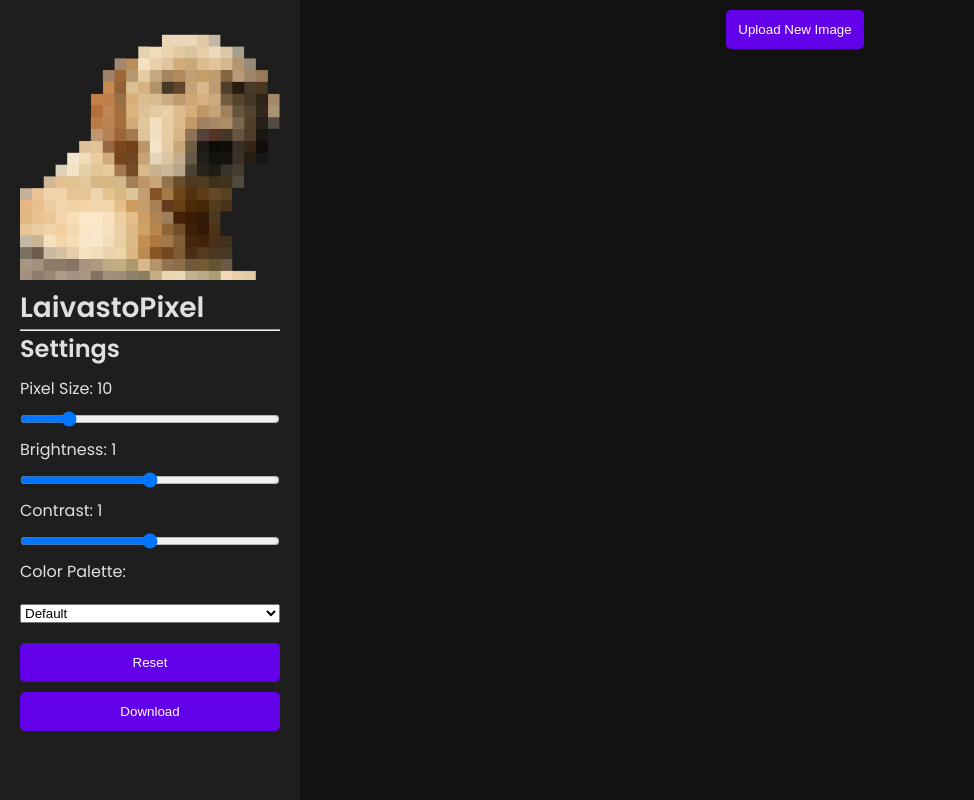
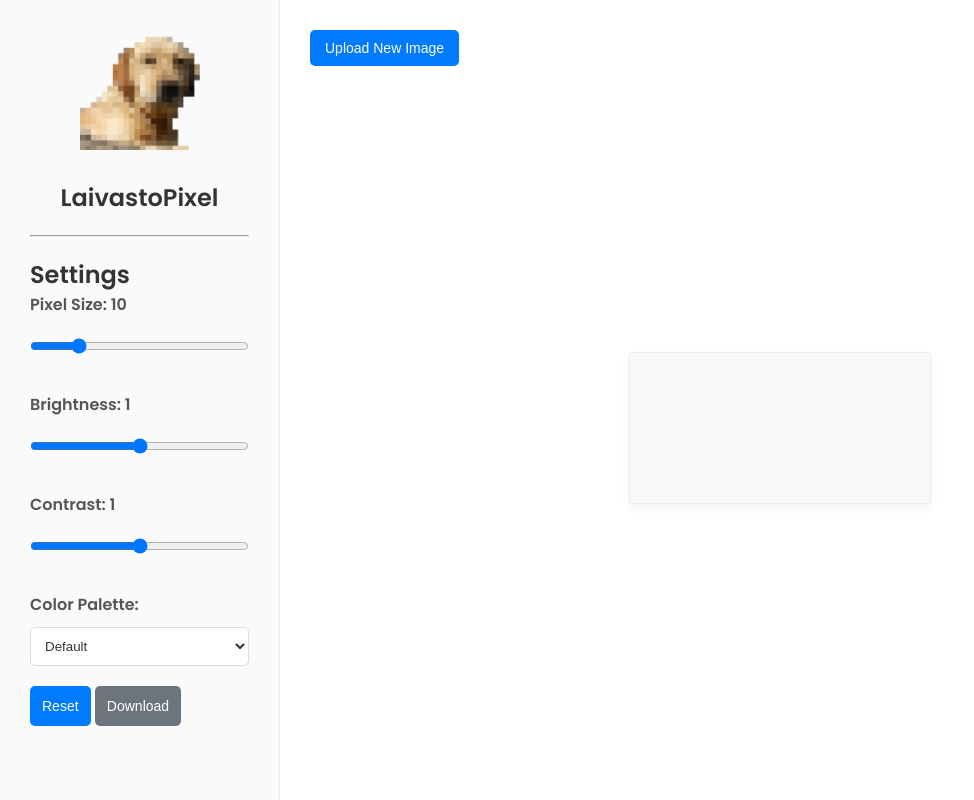
Before and after one commit to strawberry-development/LaivastoPixel, a plain HTML site: page src/index.html in a window 1280 px wide. Shown: the whole page, without its empty margins (0-974 px from the left). Drawn offline with Linux system fonts and the light colour scheme.

Commit message:
update Dist and review Interface
First important update here.

```diff
--- a/src/assets/styles.css
+++ b/src/assets/styles.css
@@ -6,10 +6,10 @@
 
 body {
     font-family: 'Poppins', sans-serif;
-    background-color: #121212;
-    color: #e0e0e0;
+    background-color: #f8f8f8;
+    color: #333;
     display: flex;
-    flex-direction: column;
+    justify-content: center;
     align-items: center;
     min-height: 100vh;
     margin: 0;
@@ -17,51 +17,83 @@ body {
 
 .editor-container {
     display: flex;
-    flex-direction: row;
-    width: 100vw;
+    width: 100%;
+    max-width: 1440px;
     height: 100vh;
-    overflow: hidden;
+    overflow: scroll;
+    background-color: #fff;
+    box-shadow: 0 8px 24px rgba(0, 0, 0, 0.1);
 }
 
 .sidebar {
-    background-color: #1e1e1e;
-    padding: 20px;
-    max-width: 300px;
-    margin-right: 20px;
-    flex: 1;
-    overflow: auto;
+    background-color: #fafafa;
+    padding: 30px;
+    width: 280px;
+    display: flex;
+    flex-direction: column;
+    justify-content: space-between;
+    border-right: 1px solid #ececec;
 }
 
 .sidebar h1 {
-    font-size: 28px;
+    font-size: 24px;
+    color: #333;
+    margin-bottom: 20px;
+    text-align: center;
+}
+
+.logo {
+    max-width: 120px;
+    margin: 0 auto;
+    margin-bottom: 30px;
 }
 
 .controls {
-    display: flex;
-    flex-direction: column;
+    margin-top: 20px;
+    flex-grow: 1;
 }
 
-.controls label, .controls select {
-    margin: 10px 0;
+.control-group {
+    margin-bottom: 20px;
+}
+
+.controls label {
+    display: block;
+    font-weight: 600;
+    margin-bottom: 10px;
+    color: #555;
 }
 
 .controls input[type="range"], .controls select {
     width: 100%;
+    padding: 10px;
+    border-radius: 5px;
+    background-color: #fff;
+    color: #333;
+    border: 1px solid #ddd;
 }
 
 button.btn {
-    background-color: #6200ea;
+    background-color: #4CAF50;
     color: white;
     border: none;
     border-radius: 5px;
     padding: 12px;
-    margin-top: 10px;
+    font-size: 14px;
     cursor: pointer;
     transition: background-color 0.3s ease, transform 0.2s ease;
 }
 
+button.primary-btn {
+    background-color: #007BFF;
+}
+
+button.secondary-btn {
+    background-color: #6C757D;
+}
+
 button.btn:hover {
-    background-color: #3700b3;
+    background-color: #0056b3;
 }
 
 button.btn:active {
@@ -69,41 +101,69 @@ button.btn:active {
 }
 
 .canvas-area {
-    flex: 3;
+    flex: 1;
     display: flex;
     flex-direction: column;
+    justify-content: center;
     align-items: center;
-    overflow: scroll;
+    padding: 30px;
+    background-color: #fff;
 }
 
 .toolbar {
+    width: 100%;
+    display: flex;
+    justify-content: flex-start;
     margin-bottom: 20px;
 }
 
 .toolbar button {
-    margin-right: 10px;
-    background-color: #6200ea;
+    background-color: #007BFF;
+    padding: 10px 15px;
+    color: #fff;
+    border: none;
+    border-radius: 5px;
 }
 
 .canvas-section {
     display: flex;
     flex-direction: column;
-    gap: 10px;
-    width: calc(100% - 20px);
-    height: calc(100% - 20px);
-    padding: 10px;
-    box-sizing: border-box;
-    overflow: hidden;
+    width: 100%;
+    max-width: 1024px;
+    height: 100%;
+    align-items: center;
+    justify-content: center;
+    gap: 20px;
 }
 
 canvas {
-    width: 100%;
-    height: auto;
-    max-height: calc(50% - 10px);
-    object-fit: contain;
-    border-radius: 5px;
+    max-width: 100%;
+    max-height: 100%;
+    border: 1px solid #ececec;
+    border-radius: 4px;
+    background-color: #f9f9f9;
+    box-shadow: 0 4px 12px rgba(0, 0, 0, 0.05);
 }
 
-.logo {
-    max-width: 100%;
+@media (max-width: 1024px) {
+    .editor-container {
+        flex-direction: column;
+    }
+
+    .canvas-area {
+        width: 100%;
+        padding: 20px;
+    }
+
+    .sidebar {
+        width: 100%;
+        padding: 15px;
+        border-right: none;
+        border-bottom: 1px solid #ececec;
+    }
+
+    .canvas-section {
+        flex-direction: column;
+        height: auto;
+    }
 }
--- a/src/index.html
+++ b/src/index.html
@@ -14,20 +14,27 @@
 <body>
 <div class="editor-container">
     <aside class="sidebar">
-        <img src="assets/img/logo.png" alt="Logo" class="logo">
+        <img src="assets/img/logo.png" alt="LaivastoPixel Logo" class="logo">
         <h1>LaivastoPixel</h1>
         <hr>
         <div class="controls">
             <h2>Settings</h2>
+            <div class="control-group">
                 <label for="pixelSizeRange">Pixel Size: <span id="pixelSizeValue">10</span></label>
                 <input type="range" id="pixelSizeRange" min="2" max="50" value="10" aria-labelledby="pixelSizeRange">
+            </div>
 
+            <div class="control-group">
                 <label for="brightnessRange">Brightness: <span id="brightnessValue">1</span></label>
                 <input type="range" id="brightnessRange" min="0" max="2" step="0.1" value="1" aria-labelledby="brightnessRange">
+            </div>
 
+            <div class="control-group">
                 <label for="contrastRange">Contrast: <span id="contrastValue">1</span></label>
                 <input type="range" id="contrastRange" min="0" max="2" step="0.1" value="1" aria-labelledby="contrastRange">
+            </div>
 
+            <div class="control-group">
                 <label for="colorPaletteSelect">Color Palette:</label>
                 <select id="colorPaletteSelect">
                     <option value="default">Default</option>
@@ -40,19 +47,20 @@
                     <option value="neon">Neon</option>
                     <option value="muted">Muted</option>
                 </select>
+            </div>
 
-            <button id="resetBtn" class="btn" aria-label="Reset Canvas">Reset</button>
-            <button id="downloadBtn" class="btn" aria-label="Download Pixelated Image">Download</button>
+            <button id="resetBtn" class="btn primary-btn" aria-label="Reset Canvas">Reset</button>
+            <button id="downloadBtn" class="btn secondary-btn" aria-label="Download Pixelated Image">Download</button>
         </div>
     </aside>
 
     <main class="canvas-area">
         <nav class="toolbar">
-            <button id="uploadImageBtn" aria-label="Upload Image" class="btn">Upload New Image</button>
+            <button id="uploadImageBtn" aria-label="Upload Image" class="btn primary-btn">Upload New Image</button>
             <input type="file" id="imageInput" style="display:none;" accept="image/*">
         </nav>
         <section class="canvas-section">
-            <canvas id="imageCanvas"></canvas>
+            <canvas id="imageCanvas" style="display: none;"></canvas>
             <canvas id="pixelCanvas"></canvas>
         </section>
     </main>
```
Also changed, not shown: dist/laivastoPixel.js (+9 -4 lines), dist/laivastoPixel.min.js, github/Screenshot.png, 1 other file. Lines whose indentation alone changed are shown as unchanged.
